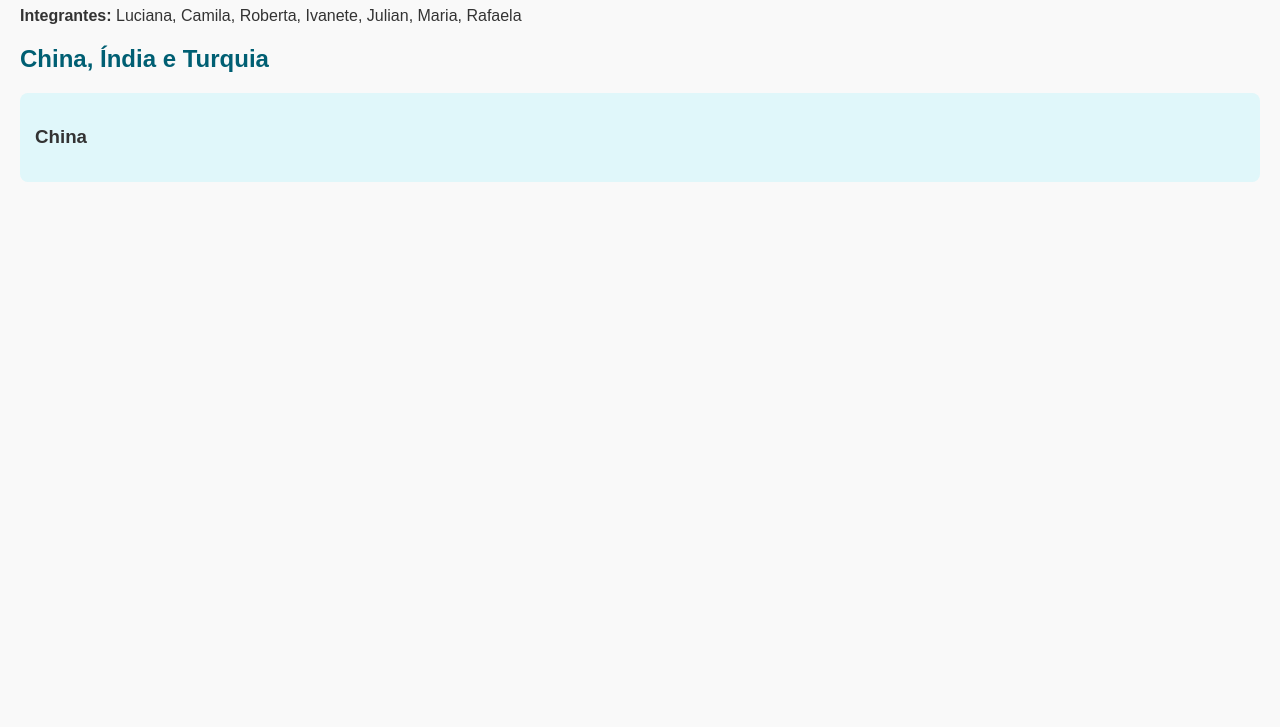
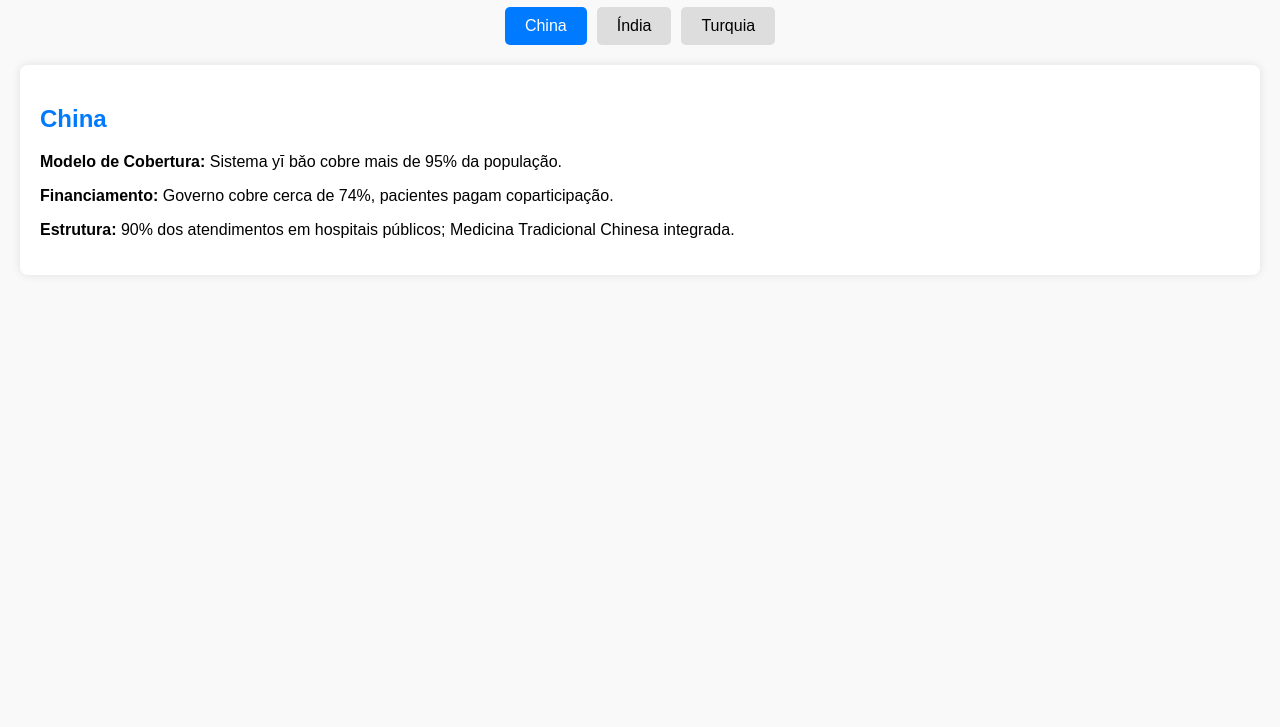
Before and after one commit to juliancruz2603-beep/PAISES-SUBDESENVOLVIDOS-E-EMERGENTES, a plain HTML site: page index.html in a window 1280 px wide. Shown: the part 73-800 px from the top of the page. Drawn offline with Linux system fonts and the light colour scheme.

Commit message:
Update index.html

```diff
--- a/index.html
+++ b/index.html
@@ -2,39 +2,94 @@
 <html lang="pt-BR">
 <head>
   <meta charset="UTF-8">
-    <title>Países em Desenvolvimento - Saúde</title>
+  <title>Países em Desenvolvimento</title>
   <style>
     body {
       font-family: Arial, sans-serif;
       margin: 20px;
       background-color: #f9f9f9;
+    }
+    h1 {
+      text-align: center;
       color: #333;
     }
-        h1, h2 {
-            color: #005f73;
+    .tabs {
+      display: flex;
+      justify-content: center;
+      margin-bottom: 20px;
     }
-        .pais {
-            margin-bottom: 30px;
-            padding: 15px;
-            background-color: #e0f7fa;
+    .tab {
+      padding: 10px 20px;
+      cursor: pointer;
+      background-color: #ddd;
+      margin: 0 5px;
+      border-radius: 5px;
+      transition: 0.3s;
+    }
+    .tab:hover {
+      background-color: #bbb;
+    }
+    .tab.active {
+      background-color: #007BFF;
+      color: white;
+    }
+    .content {
+      display: none;
+      background: white;
+      padding: 20px;
       border-radius: 8px;
+      box-shadow: 0 0 10px rgba(0,0,0,0.1);
     }
-        ul {
-            margin-left: 20px;
+    .content.active {
+      display: block;
     }
-        footer {
-            margin-top: 40px;
-            text-align: center;
-            font-size: 0.9em;
-            color: #555;
+    h2 {
+      color: #007BFF;
     }
   </style>
 </head>
 <body>
-    <h1>Países em Desenvolvimento - Grupo 3</h1>
-    <p><strong>Integrantes:</strong> Luciana, Camila, Roberta, Ivanete, Julian, Maria, Rafaela</p>
-    <h2>China, Índia e Turquia</h2>
+  <h1>China, Índia e Turquia - Saúde</h1>
 
-    <div class="pais">
-        <h3>China</h3>
-        <ul>
+  <div class="tabs">
+    <div class="tab active" onclick="showContent('china')">China</div>
+    <div class="tab" onclick="showContent('india')">Índia</div>
+    <div class="tab" onclick="showContent('turquia')">Turquia</div>
+  </div>
+
+  <div id="china" class="content active">
+    <h2>China</h2>
+    <p><strong>Modelo de Cobertura:</strong> Sistema yī bǎo cobre mais de 95% da população.</p>
+    <p><strong>Financiamento:</strong> Governo cobre cerca de 74%, pacientes pagam coparticipação.</p>
+    <p><strong>Estrutura:</strong> 90% dos atendimentos em hospitais públicos; Medicina Tradicional Chinesa integrada.</p>
+  </div>
+
+  <div id="india" class="content">
+    <h2>Índia</h2>
+    <p><strong>Modelo de Cobertura:</strong> Programa Ayushman Bharat para famílias vulneráveis.</p>
+    <p><strong>Desafios:</strong> 70% da população em áreas rurais com pouca infraestrutura.</p>
+    <p><strong>Estrutura:</strong> Sistema público coexistindo com setor privado forte; polo global de turismo médico.</p>
+  </div>
+
+  <div id="turquia" class="content">
+    <h2>Turquia</h2>
+    <p><strong>Modelo de Cobertura:</strong> Seguro de Saúde Geral (GSS) garante cobertura universal.</p>
+    <p><strong>Financiamento:</strong> Impostos e contribuições; Estado paga prêmios para baixa renda.</p>
+    <p><strong>Estrutura:</strong> Sistema público gratuito e rede privada; destaque em turismo médico.</p>
+  </div>
+
+  <script>
+    function showContent(id) {
+      // Esconde todas as seções
+      const contents = document.querySelectorAll('.content');
+      const tabs = document.querySelectorAll('.tab');
+      contents.forEach(c => c.classList.remove('active'));
+      tabs.forEach(t => t.classList.remove('active'));
+
+      // Mostra a seção escolhida
+      document.getElementById(id).classList.add('active');
+      event.target.classList.add('active');
+    }
+  </script>
+</body>
+</html>
```
Lines whose indentation alone changed are shown as unchanged.
